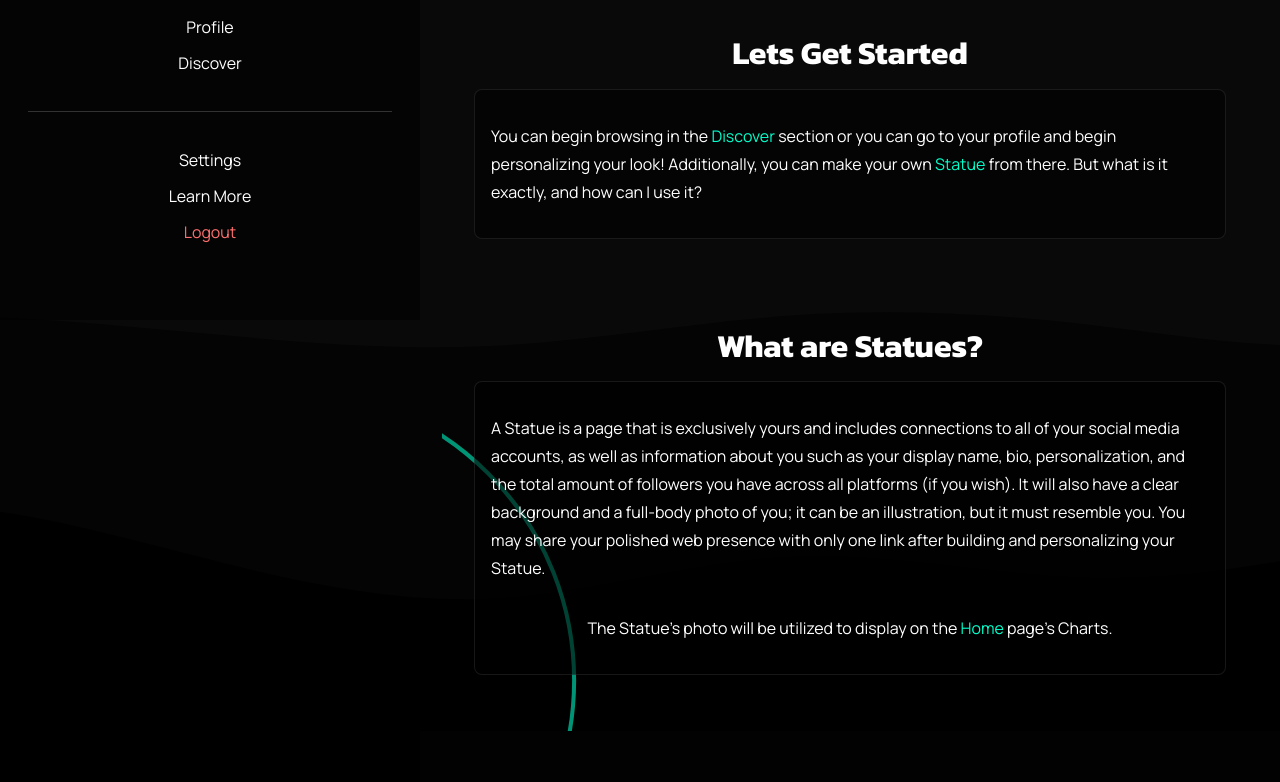
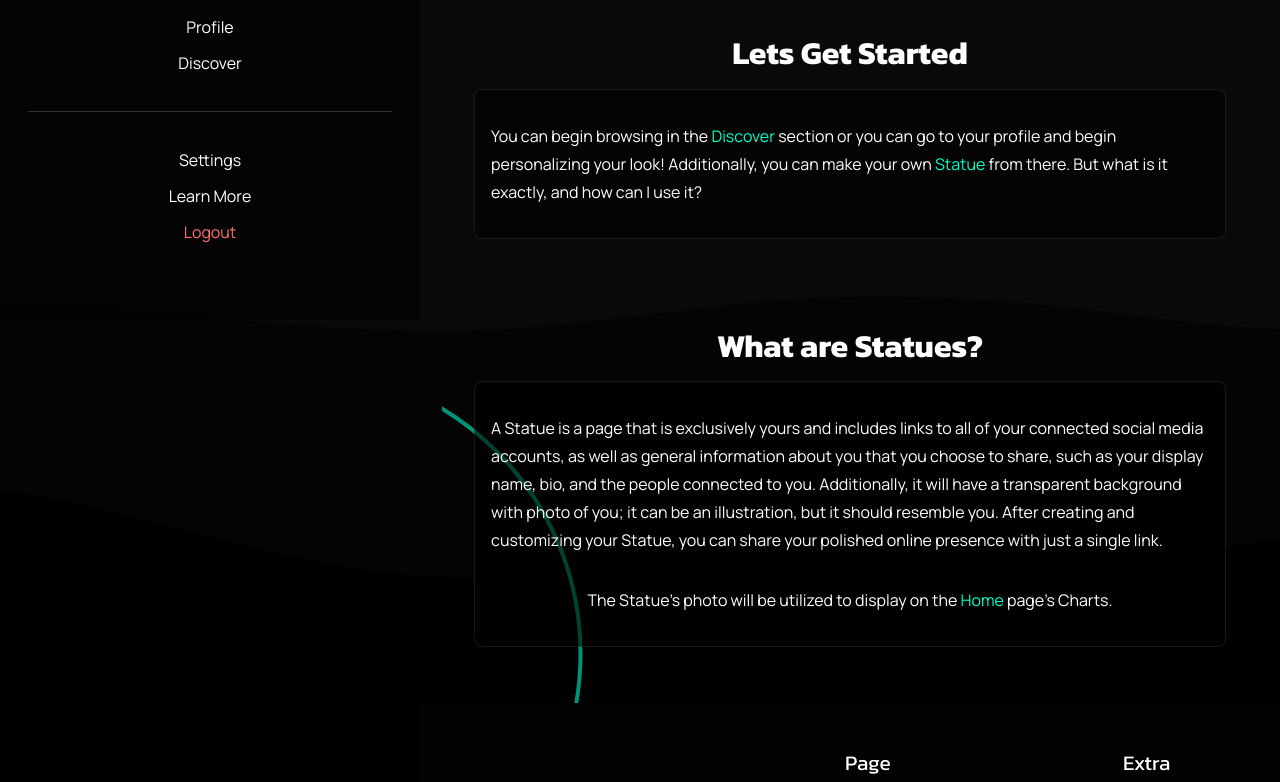
Before and after one commit to TDG-Org/Statue-Status, a React (Create React App) app in the folder client/: page /about in a window 1280 px wide. Shown: the part 480-1262 px from the top of the page. Built offline with nearby package versions, Linux system fonts and the light colour scheme.

Commit message:
changed logo, changed about me section description

```diff
--- a/client/src/assets/imgs/index.js
+++ b/client/src/assets/imgs/index.js
@@ -8,3 +8,4 @@ export const Male = require("./male.png");
 export const Female = require("./female.png");
 export const Logo = require("./logo.png");
 export const NatePfp = require("./Nate-Portrait.jpg");
+export const TdgWhite = require("./tdg-white.png");
--- a/client/src/pages/About/AboutPage.jsx
+++ b/client/src/pages/About/AboutPage.jsx
@@ -44,7 +44,7 @@ const AboutPage = () => {
           <h2>What are Statues?</h2>
           <div className="about-sect-content">
             <p>
-            A Statue is a page that is exclusively yours and includes connections to all of your social media accounts, as well as information about you such as your display name, bio, personalization, and the total amount of followers you have across all platforms (if you wish). It will also have a clear background and a full-body photo of you; it can be an illustration, but it must resemble you. You may share your polished web presence with only one link after building and personalizing your Statue.
+            A Statue is a page that is exclusively yours and includes links to all of your connected social media accounts, as well as general information about you that you choose to share, such as your display name, bio, and the people connected to you. Additionally, it will have a transparent background with photo of you; it can be an illustration, but it should resemble you. After creating and customizing your Statue, you can share your polished online presence with just a single link.
             </p>
             <p>The Statue&apos;s photo will be utilized to display on the <Link to="/" className="about-link">Home</Link> page&apos;s Charts.</p>
             </div>
```
Also changed, not shown: client/src/assets/imgs/logo.png, client/src/assets/imgs/tdg-black.png (deleted).
